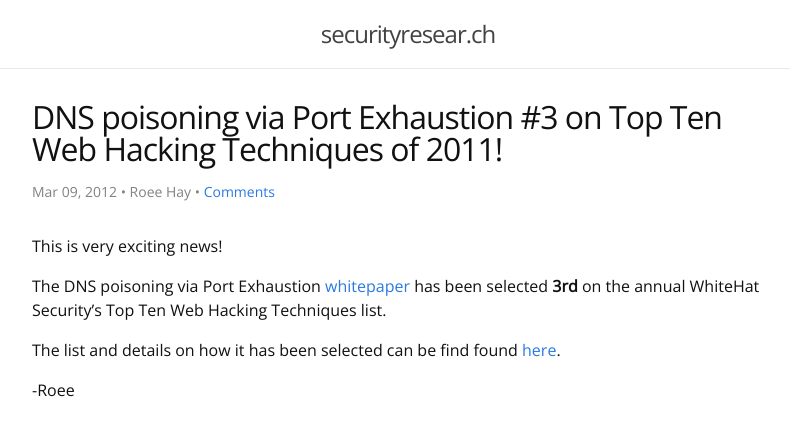
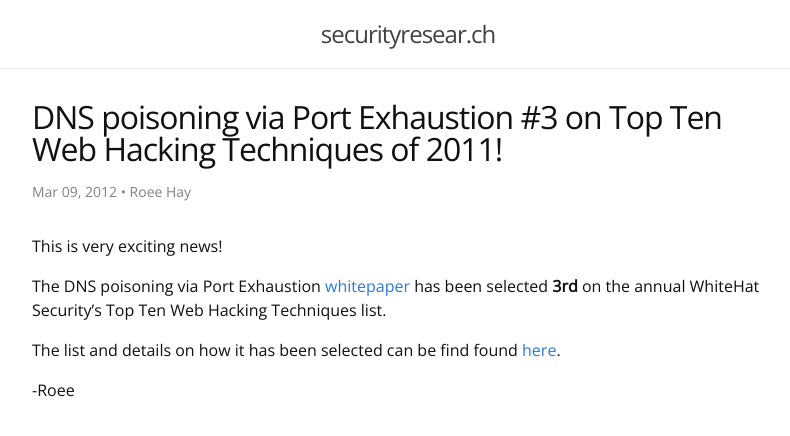
Before and after one commit to roeeh/roeeh.github.io, a Jekyll site: the page built from _posts/2012-03-10-dns-poisoning-via-port-exhaustion-3-on.html, in a window 1280 px wide. Shown: the top 436 px of the page, without its empty margins (232-1022 px from the left). Built offline with Jekyll 4.4.1, drawn with Linux system fonts in a browser that asks for light colours; comment, search, counter and statistics services are not loaded.

Commit message:
Removed comments count

```diff
--- a/_layouts/post.html
+++ b/_layouts/post.html
@@ -4,7 +4,7 @@ layout: default
 <article class="post" itemscope itemtype="http://schema.org/BlogPosting">
   <header class="post-header">
     <h1 class="post-title" itemprop="name headline">{{ page.title }}</h1>
-    <p class="post-meta"><time datetime="{{ page.date | date_to_xmlschema }}" itemprop="datePublished">{{ page.date | date: "%b %d, %Y" }}</time>{% if page.author %} • <span itemprop="author" itemscope itemtype="http://schema.org/Person"><span itemprop="name">{{ page.author }}</span></span>{% endif %} • <a href="{{ page.url | prepend: site.baseurl }}#disqus_thread">Comments</a></p>
+    <p class="post-meta"><time datetime="{{ page.date | date_to_xmlschema }}" itemprop="datePublished">{{ page.date | date: "%b %d, %Y" }}</time>{% if page.author %} • <span itemprop="author" itemscope itemtype="http://schema.org/Person"><span itemprop="name">{{ page.author }}</span></span>{% endif %}</p>
   </header>
   <div class="post-content" itemprop="articleBody">
     {{ content }}
```
